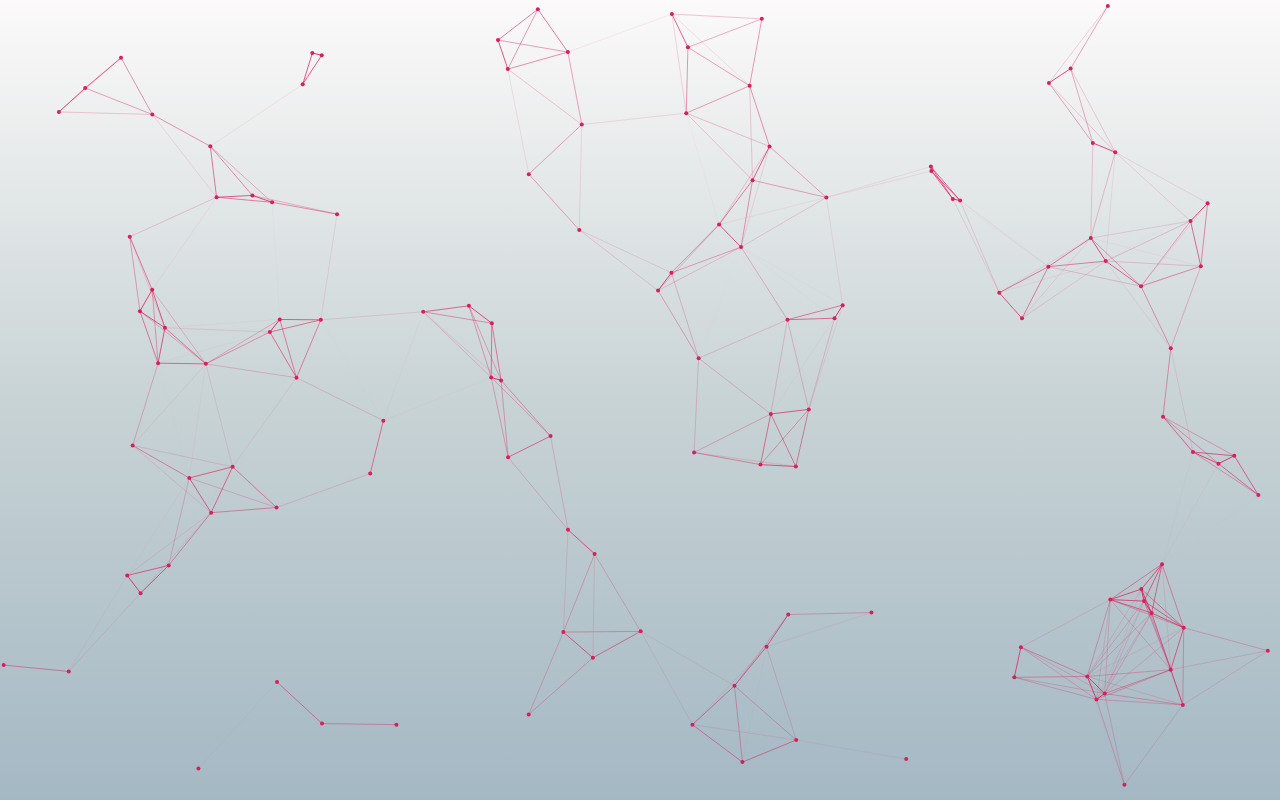
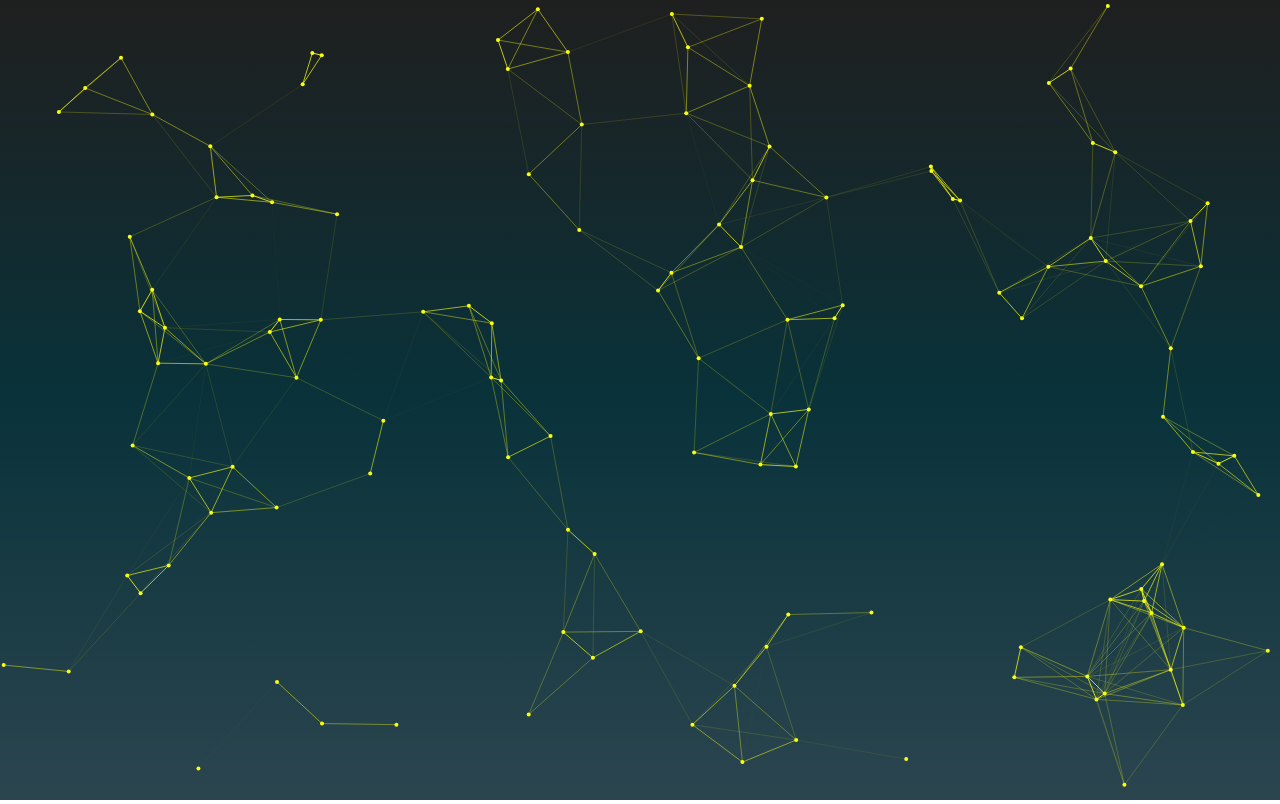
Before and after one commit to h9-nier/Particles, a plain HTML site: page index.html in a window 1280 px wide. Drawn offline with Linux system fonts and the light colour scheme.

Commit message:
changed up colors a bit :)

```diff
--- a/index.css
+++ b/index.css
@@ -9,5 +9,5 @@
 }
 
 #particles {
-    background-image: linear-gradient( #FCFAFA, #C8D3D5, #A4B8C4);
+    background-image: linear-gradient( #1f1f1f, #09323a, #2b454f);
 }
--- a/index.js
+++ b/index.js
@@ -2,9 +2,9 @@ const PARTICLE_SIZE = 2;
 const MAX_PARTICLE_SPEED = 0.2;
 const PARTICLE_BRIDGE_DISTANCE = 120;
 const PARTICLE_COLOR = {
-  r: 216,
-  g: 30,
-  b: 91,
+  r: 249,
+  g: 283,
+  b: 16,
 };
 let MAX_PARTICLE_NUMBER;
 
@@ -69,10 +69,7 @@ function draw() {
   ctx.clearRect(0, 0, canvasElement.width, canvasElement.height);
 
   particles.forEach((particle, index) => {
-    if (
-      particle.x >= canvasElement.width ||
-      particle.y >= canvasElement.height
-    ) {
+    if (particle.x > canvasElement.width || particle.y > canvasElement.height) {
       particles.splice(index, 1);
       return;
     }
```
